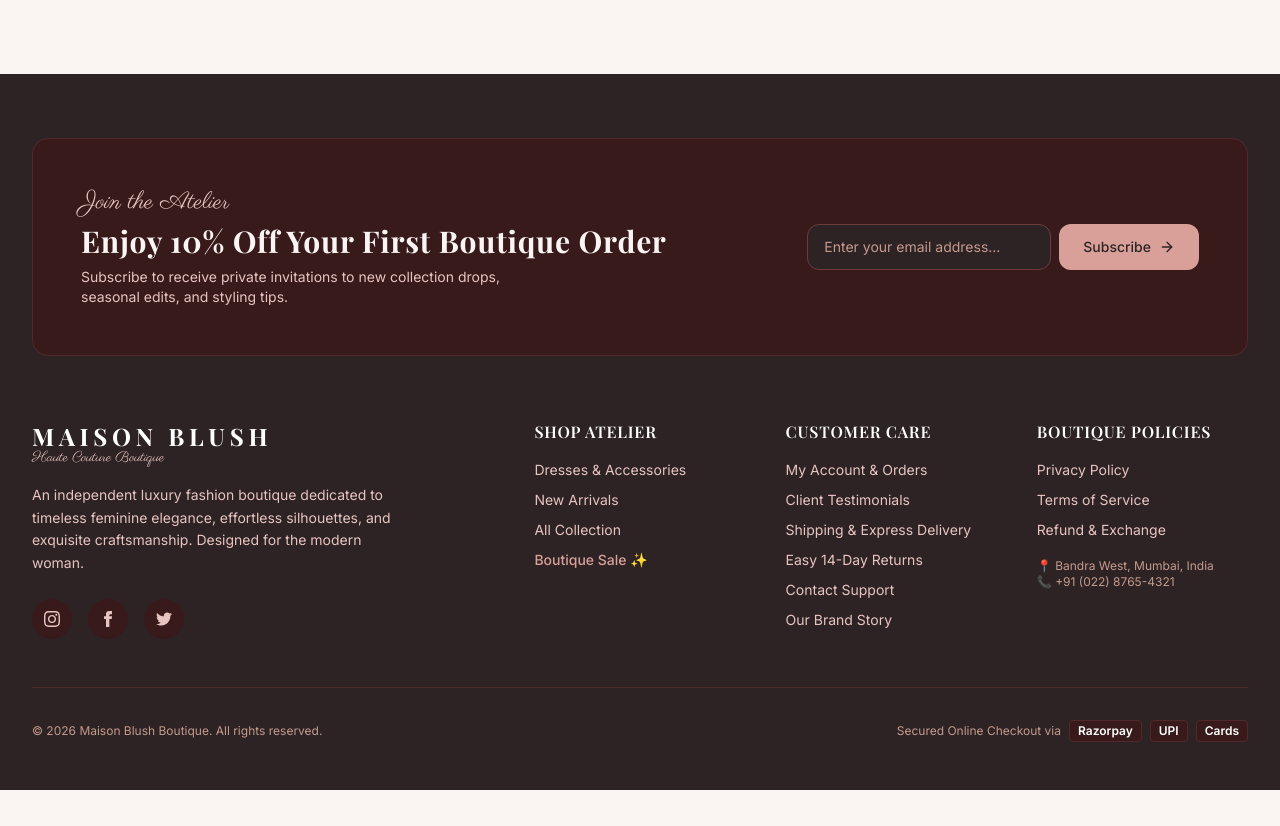
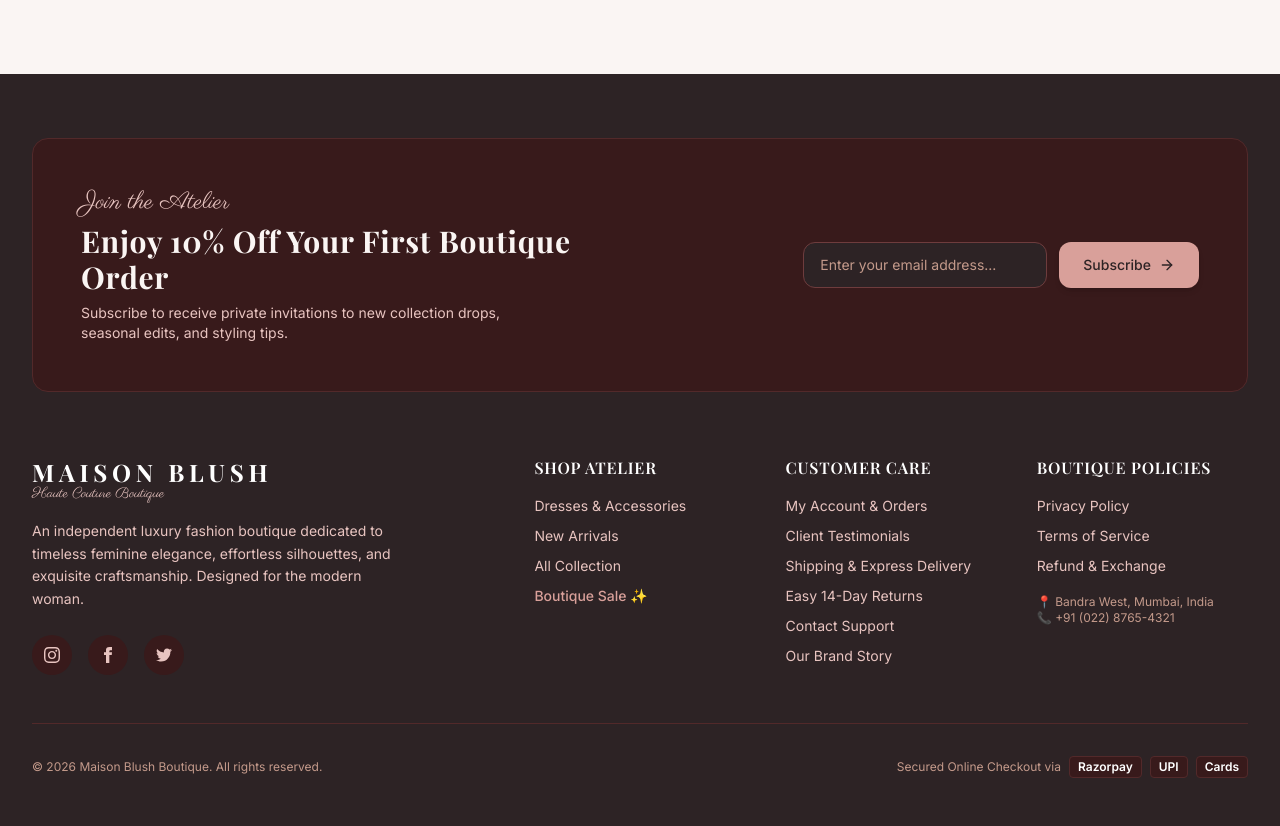
Before and after one commit to hariprasanthfsd/Maison_Blush, a React (Vite) app in the folder frontend/: page / in a window 1280 px wide. Shown: the part 10300-11126 px from the top of the page. Before the commit the page ends 11090 px from the top, so only its background shows below. Built offline with nearby package versions, Linux system fonts and the light colour scheme; no server answers; a web font is replaced by a local one.

Commit message:
Refactor Footer component styles and layout

```diff
--- a/frontend/src/components/common/Footer.tsx
+++ b/frontend/src/components/common/Footer.tsx
@@ -35,30 +35,30 @@ export const Footer: React.FC = () => {
       <div className="max-w-7xl mx-auto px-4 sm:px-6 lg:px-8">
 
         {/* Newsletter Banner */}
-        <div className="bg-[#381A1B] border border-[#52292A] rounded-2xl p-8 md:p-12 mb-16 flex flex-col lg:flex-row items-center justify-between gap-8 text-center lg:text-left">
-          <div>
+        <div className="bg-[#381A1B] border border-[#52292A] rounded-2xl p-6 sm:p-8 md:p-12 mb-16 flex flex-col lg:flex-row items-center justify-between gap-8 text-center lg:text-left overflow-hidden">
+          <div className="max-w-xl">
             <span className="font-script text-2xl text-[#E8C4C0]">Join the Atelier</span>
             <h3 className="font-serif text-2xl sm:text-3xl font-bold tracking-wide mt-1">
               Enjoy 10% Off Your First Boutique Order
             </h3>
-            <p className="text-sm text-[#E8C4C0] mt-2 max-w-md">
+            <p className="text-sm text-[#E8C4C0] mt-2 max-w-md mx-auto lg:mx-0">
               Subscribe to receive private invitations to new collection drops, seasonal edits, and styling tips.
             </p>
           </div>
 
-          <form onSubmit={handleSubscribe} className="flex w-full lg:w-auto max-w-md gap-2">
+          <form onSubmit={handleSubscribe} className="flex flex-col sm:flex-row w-full lg:w-auto max-w-md gap-3">
             <input
               type="email"
               placeholder="Enter your email address..."
               value={email}
               onChange={(e) => setEmail(e.target.value)}
-              className="flex-1 bg-[#2D2325] border border-[#6E3C3D] rounded-xl px-4 py-3 text-sm text-[#FAF5F3] placeholder-[#C49A8B] focus:outline-none focus:border-[#E8C4C0]"
+              className="w-full sm:flex-1 min-w-0 bg-[#2D2325] border border-[#6E3C3D] rounded-xl px-4 py-3 text-sm text-[#FAF5F3] placeholder-[#C49A8B] focus:outline-none focus:border-[#E8C4C0]"
               required
             />
             <button
               type="submit"
               disabled={isSubmitting}
-              className="bg-[#D9A09A] hover:bg-[#8C5353] text-[#2D2325] hover:text-white px-6 py-3 rounded-xl font-medium text-sm transition-all duration-300 flex items-center justify-center gap-2 flex-shrink-0 cursor-pointer"
+              className="w-full sm:w-auto bg-[#D9A09A] hover:bg-[#8C5353] text-[#2D2325] hover:text-white px-6 py-3 rounded-xl font-medium text-sm transition-all duration-300 flex items-center justify-center gap-2 flex-shrink-0 cursor-pointer shadow-md"
             >
               <span>Subscribe</span>
               <ArrowRight className="w-4 h-4" />
```
